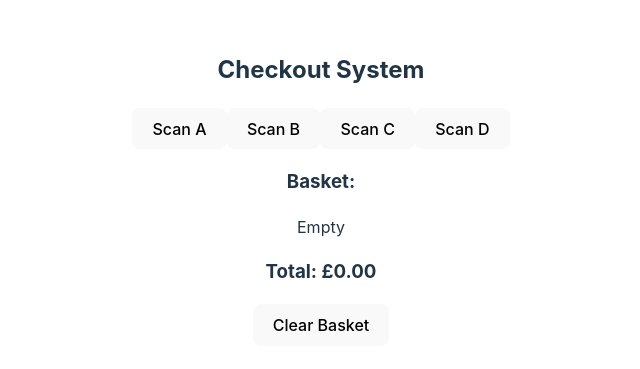
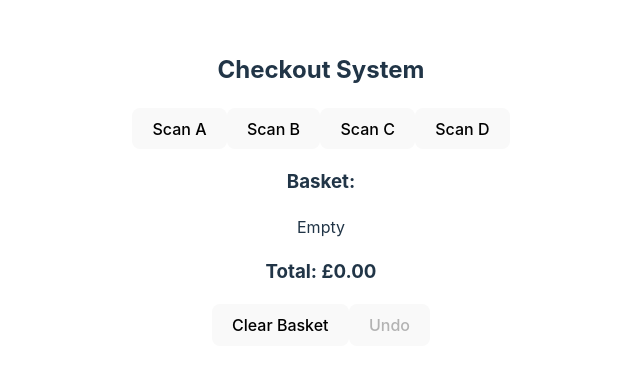
Before and after one commit to Emilybrown245/checkout-system, a React (Vite) app: page / in a window 1280 px wide. Shown: the part 211-580 px from the top of the page, without its empty margins (319-959 px from the left). Built offline with nearby package versions, Linux system fonts and the light colour scheme.

Commit message:
Created function that undos the last item added to basket and updates total

```diff
--- a/src/components/Checkout.tsx
+++ b/src/components/Checkout.tsx
@@ -1,19 +1,24 @@
 import React, { useState } from "react";
-import { CheckoutProps } from "../utils/types";
+import { CheckoutProps, HistoryState } from "../utils/types";
 import ItemButtons from "../components/ItemButtons";
 import Basket from "../components/Basket";
 import { calculateTotal } from "../utils/calculateTotal";
+
 
 const Checkout: React.FC<CheckoutProps> = ({ pricingRules }) => {
   const [basket, setBasket] = useState<string[]>([]);
   const [total, setTotal] = useState<number>(0);
   const [offersApplied, setOffersApplied] = useState<string[]>([]);
+  const [history, setHistory] = useState<HistoryState[]>([]);
 
   const addItem = (item: string): void => {
+
     const newBasket = [...basket, item];
+    const { total, offersApplied } = calculateTotal(newBasket, pricingRules);
+
+    setHistory([...history, { basket, total, offersApplied }]);
+
     setBasket(newBasket);
-
-    const { total, offersApplied } = calculateTotal(newBasket, pricingRules);
     setTotal(total);
     setOffersApplied(offersApplied);
   };
@@ -24,9 +29,25 @@ const Checkout: React.FC<CheckoutProps> = ({ pricingRules }) => {
     setOffersApplied([]);
   };
 
+  const undoLastAction = (): void => {
+    if (history.length > 0) {
+
+      const lastState = history[history.length - 1];
+
+      setBasket(lastState.basket);
+
+      const { total, offersApplied } = calculateTotal(lastState.basket, pricingRules);
+
+      setTotal(total);
+
+      setOffersApplied(offersApplied);
+      setHistory(history.slice(0, -1));
+    }
+  };
+
   return (
-    <div>
-      <h2 >Checkout System</h2>
+    <div className="checkout-container">
+      <h2>Checkout System</h2>
 
       <ItemButtons pricingRules={pricingRules} addItem={addItem} />
       <Basket basket={basket} />
@@ -41,10 +62,9 @@ const Checkout: React.FC<CheckoutProps> = ({ pricingRules }) => {
           </ul>
         </div>
       )}
-      <button
-        onClick={clearBasket}
-      >
-        Clear Basket
+      <button onClick={clearBasket}>Clear Basket</button>
+      <button onClick={undoLastAction} disabled={history.length === 0}>
+        Undo
       </button>
     </div>
   );
--- a/src/utils/types.ts
+++ b/src/utils/types.ts
@@ -26,3 +26,9 @@ export interface CalculationResult {
     total: number;
     offersApplied: string[];
   }
+
+  export interface HistoryState {
+    basket: string[];
+    total: number;
+    offersApplied: string[];
+  }
```
